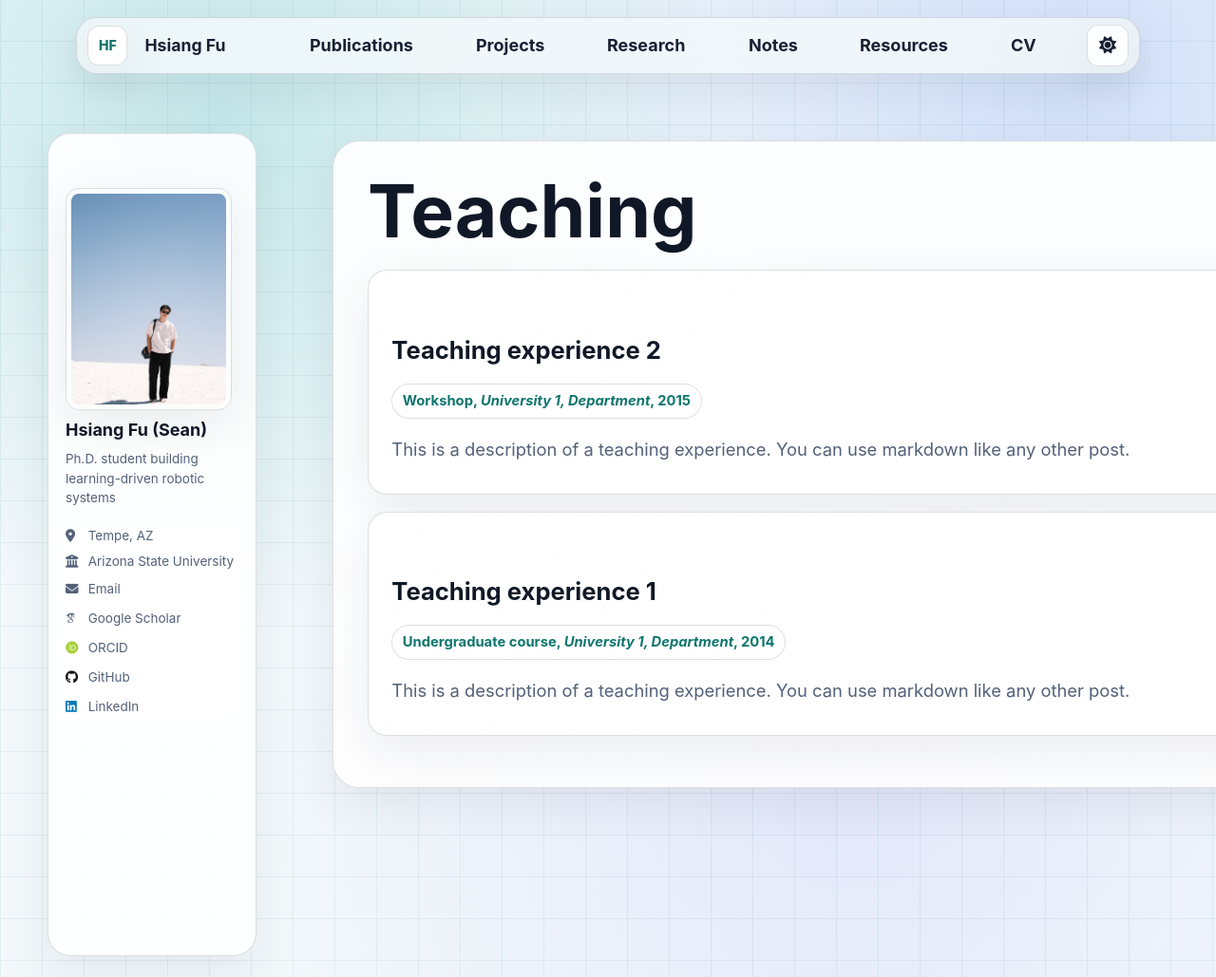
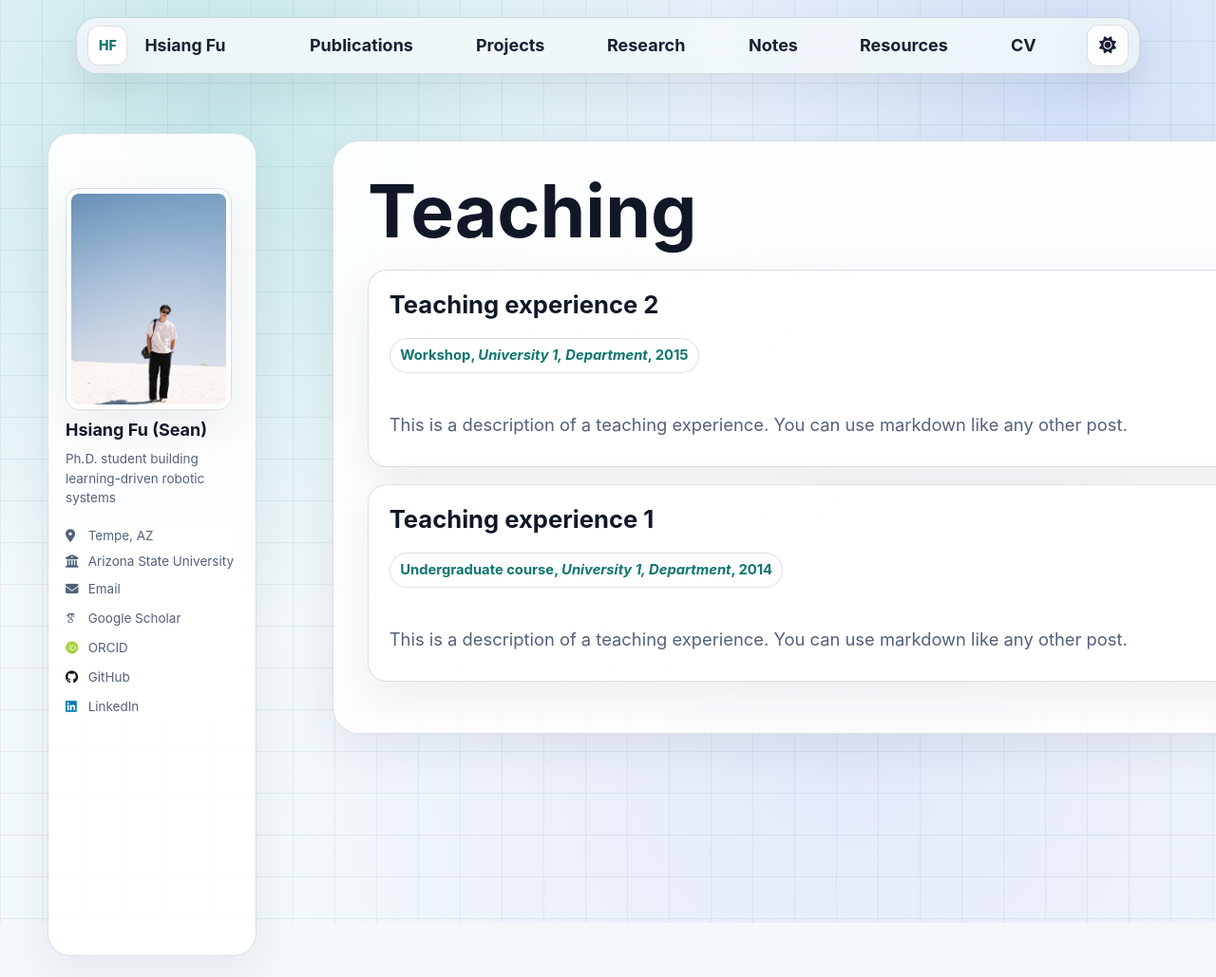
Before and after one commit to hsiang-fu/hsiang-fu.github.io, a Jekyll site: the page built from _pages/teaching.html, in a window 1280 px wide and 1029 px high. Shown: the whole window at 95% size. Built offline with Jekyll 4.4.1, drawn with Linux system fonts in a browser that asks for light colours; some web fonts are replaced; a script that is not in the unit is left out.

Commit message:
Tighten archive entry spacing

```diff
--- a/_sass/layout/_modern.scss
+++ b/_sass/layout/_modern.scss
@@ -1995,6 +1995,38 @@ body {
 }
 
 /* ==========================================================================
+   Archive entry spacing
+   ========================================================================== */
+
+.archive .list__item {
+  margin: 0 0 0.9rem;
+  padding-right: 0;
+}
+
+.archive .list__item > .archive__item {
+  display: flex;
+  min-height: 0 !important;
+  flex-direction: column;
+  justify-content: flex-start;
+  padding: clamp(1rem, 1.7vw, 1.35rem) !important;
+}
+
+.archive .archive__item > *:first-child,
+.archive .archive__item-title {
+  margin-top: 0 !important;
+  padding-top: 0 !important;
+}
+
+.archive .archive__item-title {
+  margin-bottom: 0.7rem;
+}
+
+.archive .archive__item-excerpt,
+.archive .archive__item-excerpt > p:first-child {
+  margin-top: 0.75rem;
+}
+
+/* ==========================================================================
    Footer removal
    ========================================================================== */
 
```
